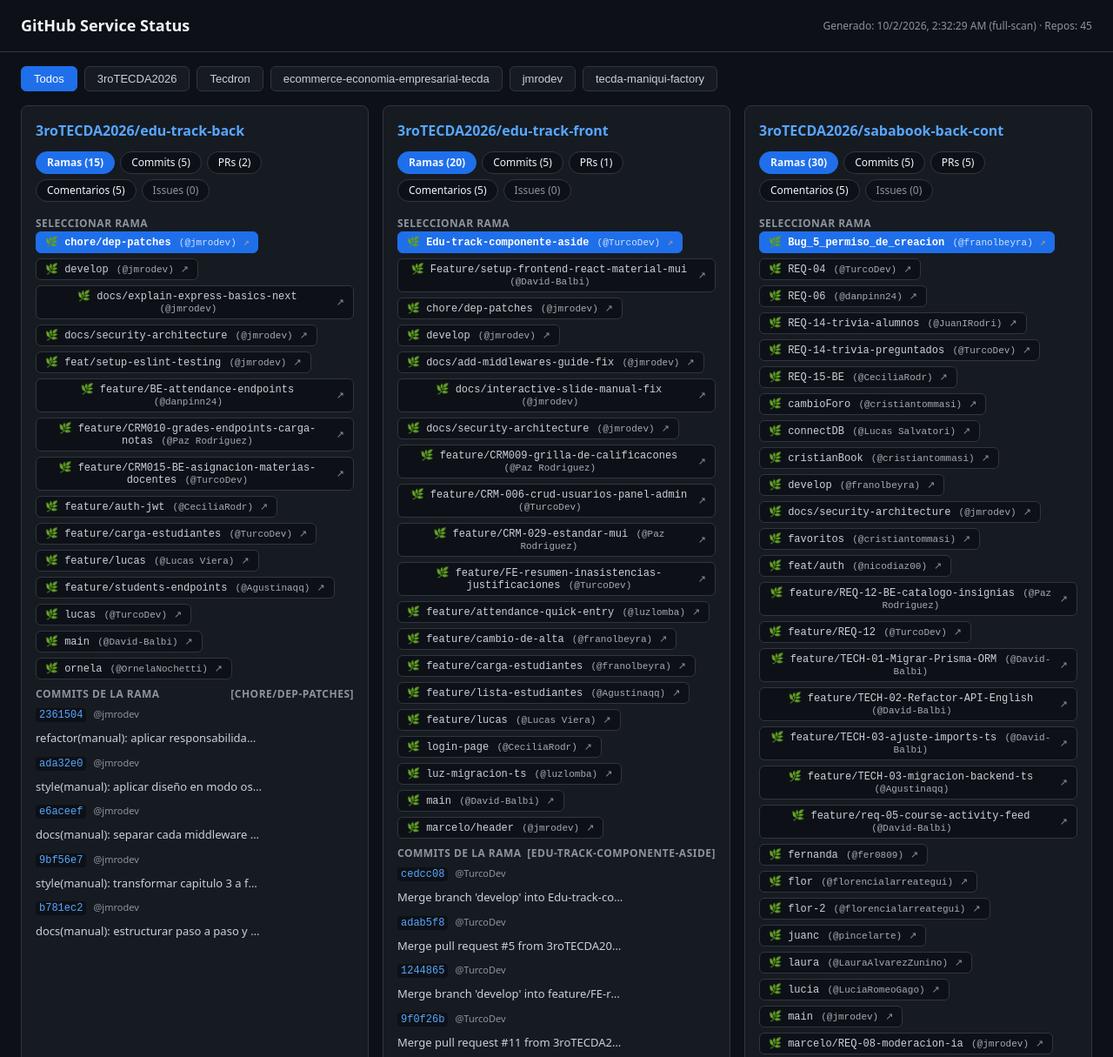
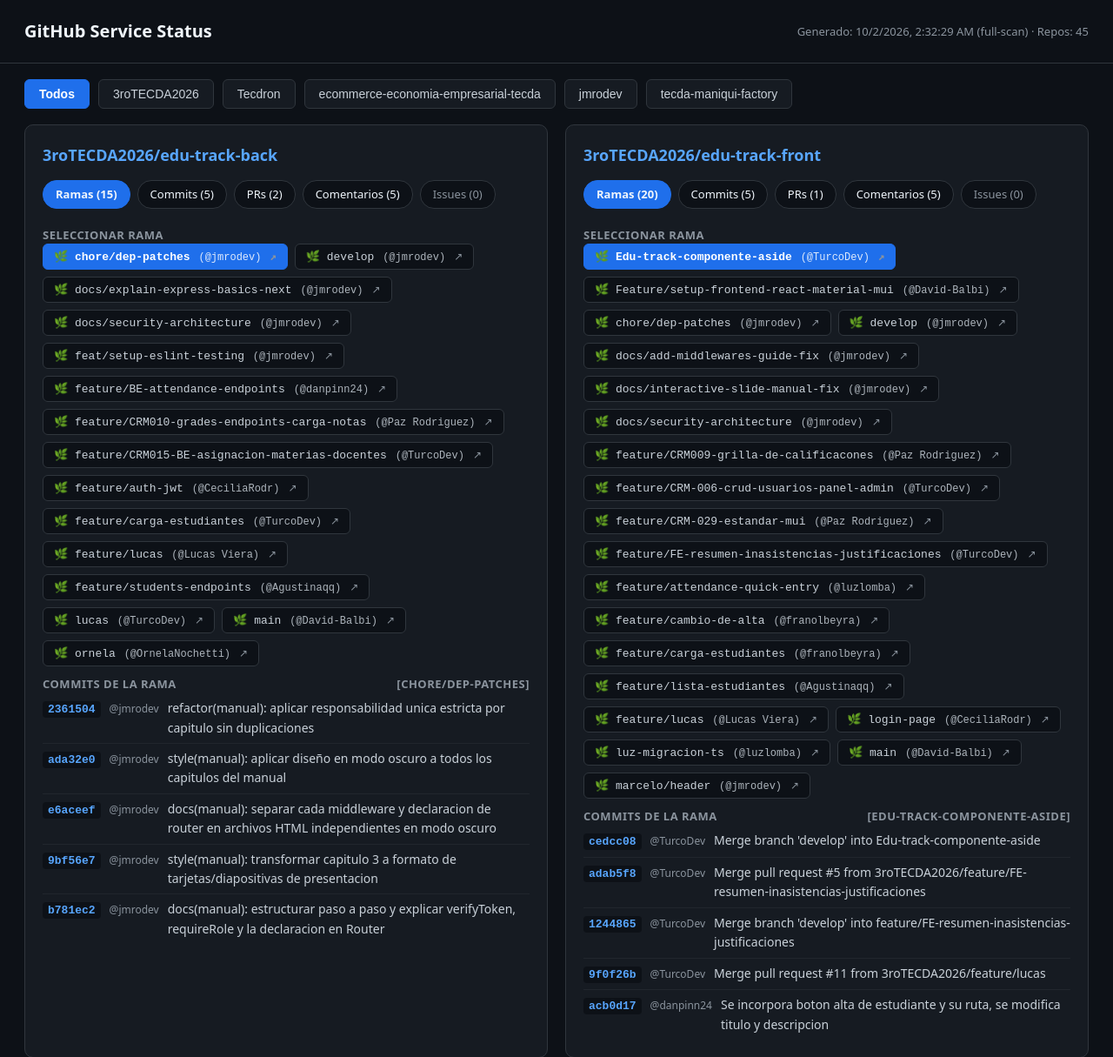
Before and after one commit to jmrodev/github-service-status, a plain HTML site: page index.html in a window 1280 px wide. Shown: the top 1215 px of the page at 87% size. Drawn offline with Linux system fonts and the light colour scheme.

Commit message:
style: increase font sizes and enable full text wrapping for all titles and messages

```diff
--- a/index.html
+++ b/index.html
@@ -23,24 +23,24 @@
       background: var(--bg);
       color: var(--text);
       font-family: system-ui, -apple-system, BlinkMacSystemFont, "Segoe UI", Roboto, sans-serif;
-      font-size: 14px;
-      line-height: 1.5;
+      font-size: 15px;
+      line-height: 1.6;
     }
     header {
-      padding: 16px 24px;
+      padding: 20px 28px;
       border-bottom: 1px solid var(--border);
       display: flex;
       justify-content: space-between;
       align-items: center;
       flex-wrap: wrap;
-      gap: 12px;
+      gap: 14px;
     }
-    .brand { font-size: 18px; font-weight: 600; color: #f0f6fc; }
-    .meta { color: var(--text-muted); font-size: 12px; }
+    .brand { font-size: 20px; font-weight: 700; color: #f0f6fc; }
+    .meta { color: var(--text-muted); font-size: 13px; }
     .filters {
-      padding: 16px 24px;
+      padding: 18px 28px;
       display: flex;
-      gap: 8px;
+      gap: 10px;
       flex-wrap: wrap;
     }
     button {
@@ -48,38 +48,38 @@
       color: var(--text);
       border: 1px solid var(--border);
       border-radius: 6px;
-      padding: 6px 14px;
-      font-size: 13px;
+      padding: 8px 16px;
+      font-size: 14px;
       cursor: pointer;
       transition: background 0.15s, border-color 0.15s;
     }
     button:hover { background: #21262d; }
-    button.on { background: var(--btn-active); border-color: var(--btn-active); color: #fff; font-weight: 500; }
+    button.on { background: var(--btn-active); border-color: var(--btn-active); color: #fff; font-weight: 600; }
     main {
-      padding: 0 24px 40px;
+      padding: 0 28px 50px;
       display: grid;
-      grid-template-columns: repeat(auto-fill, minmax(380px, 1fr));
-      gap: 16px;
+      grid-template-columns: repeat(auto-fill, minmax(420px, 1fr));
+      gap: 20px;
     }
     .card {
       background: var(--card-bg);
       border: 1px solid var(--border);
-      border-radius: 8px;
-      padding: 16px;
+      border-radius: 10px;
+      padding: 20px;
       display: flex;
       flex-direction: column;
-      gap: 12px;
+      gap: 14px;
     }
-    .card h2 { margin: 0; font-size: 16px; word-break: break-all; }
+    .card h2 { margin: 0; font-size: 18px; word-break: break-word; }
     .card h2 a { color: var(--accent); text-decoration: none; }
     .card h2 a:hover { text-decoration: underline; }
-    .pills-row { display: flex; gap: 6px; flex-wrap: wrap; }
+    .pills-row { display: flex; gap: 8px; flex-wrap: wrap; }
     .tab-pill {
       background: var(--bg);
       border: 1px solid var(--border);
-      border-radius: 14px;
-      padding: 3px 12px;
-      font-size: 12px;
+      border-radius: 16px;
+      padding: 5px 14px;
+      font-size: 13px;
       color: var(--text-muted);
       cursor: pointer;
       user-select: none;
@@ -88,45 +88,46 @@
     .tab-pill:hover { border-color: var(--accent); color: var(--text); }
     .tab-pill.active { background: var(--btn-active); border-color: var(--btn-active); color: #fff; font-weight: 600; }
     .tab-pill.has-items { color: #f0f6fc; }
-    .section-title { font-weight: 600; font-size: 12px; color: var(--text-muted); margin-top: 4px; text-transform: uppercase; letter-spacing: 0.5px; display: flex; justify-content: space-between; }
-    .list-item { font-size: 13px; padding: 4px 0; display: flex; gap: 8px; align-items: baseline; flex-wrap: wrap; }
-    .list-item a { color: var(--accent); text-decoration: none; font-weight: 500; }
+    .section-title { font-weight: 600; font-size: 13px; color: var(--text-muted); margin-top: 6px; text-transform: uppercase; letter-spacing: 0.5px; display: flex; justify-content: space-between; }
+    .list-item { font-size: 14px; padding: 6px 0; display: flex; gap: 10px; align-items: baseline; flex-wrap: wrap; border-bottom: 1px solid #21262d; }
+    .list-item:last-child { border-bottom: none; }
+    .list-item a { color: var(--accent); text-decoration: none; font-weight: 600; }
     .list-item a:hover { text-decoration: underline; }
-    .item-title { color: var(--text); overflow: hidden; text-overflow: ellipsis; white-space: nowrap; max-width: 260px; }
-    .author-tag { color: var(--text-muted); font-size: 11px; font-weight: 500; }
-    .branches-wrap { display: flex; gap: 6px; flex-wrap: wrap; margin-bottom: 8px; }
+    .item-title { color: var(--text); word-break: break-word; white-space: normal; flex: 1; }
+    .author-tag { color: var(--text-muted); font-size: 12px; font-weight: 500; }
+    .branches-wrap { display: flex; gap: 8px; flex-wrap: wrap; margin-bottom: 10px; }
     .branch-btn {
       background: var(--bg);
       border: 1px solid var(--border);
       color: var(--text);
-      padding: 4px 10px;
+      padding: 6px 12px;
       border-radius: 6px;
-      font-size: 12px;
+      font-size: 13px;
       font-family: monospace;
       cursor: pointer;
       display: inline-flex;
       align-items: center;
-      gap: 4px;
+      gap: 6px;
       user-select: none;
     }
     .branch-btn:hover { background: #21262d; border-color: var(--accent); }
     .branch-btn.active { background: var(--btn-active); border-color: var(--btn-active); color: #fff; font-weight: 600; }
-    .branch-author { opacity: 0.8; font-size: 11px; font-weight: normal; margin-left: 2px; }
-    .branch-ext { color: var(--text-muted); font-size: 11px; text-decoration: none; margin-left: 4px; }
+    .branch-author { opacity: 0.85; font-size: 12px; font-weight: normal; margin-left: 2px; }
+    .branch-ext { color: var(--text-muted); font-size: 12px; text-decoration: none; margin-left: 4px; }
     .branch-ext:hover { color: var(--accent); }
     .badge {
       display: inline-block;
-      padding: 1px 6px;
-      border-radius: 10px;
-      font-size: 11px;
+      padding: 2px 8px;
+      border-radius: 12px;
+      font-size: 12px;
       font-weight: 600;
       color: #fff;
     }
     .badge-open { background: var(--badge-open); }
     .badge-pr { background: var(--badge-pr); }
-    .empty-state { color: var(--text-muted); font-style: italic; font-size: 12px; }
-    code { font-family: monospace; font-size: 12px; background: var(--bg); padding: 1px 4px; border-radius: 4px; }
-    .comment-box { background: var(--bg); border: 1px solid var(--border); border-radius: 6px; padding: 6px 10px; font-size: 12px; margin-top: 4px; }
+    .empty-state { color: var(--text-muted); font-style: italic; font-size: 13px; padding: 6px 0; }
+    code { font-family: monospace; font-size: 13px; background: var(--bg); padding: 2px 6px; border-radius: 4px; }
+    .comment-box { background: var(--bg); border: 1px solid var(--border); border-radius: 6px; padding: 10px 12px; font-size: 13px; margin-top: 6px; word-break: break-word; white-space: normal; line-height: 1.5; }
     .comment-box a { color: var(--accent); text-decoration: none; font-weight: 600; }
     .tab-content { display: none; }
     .tab-content.active { display: block; }
```
